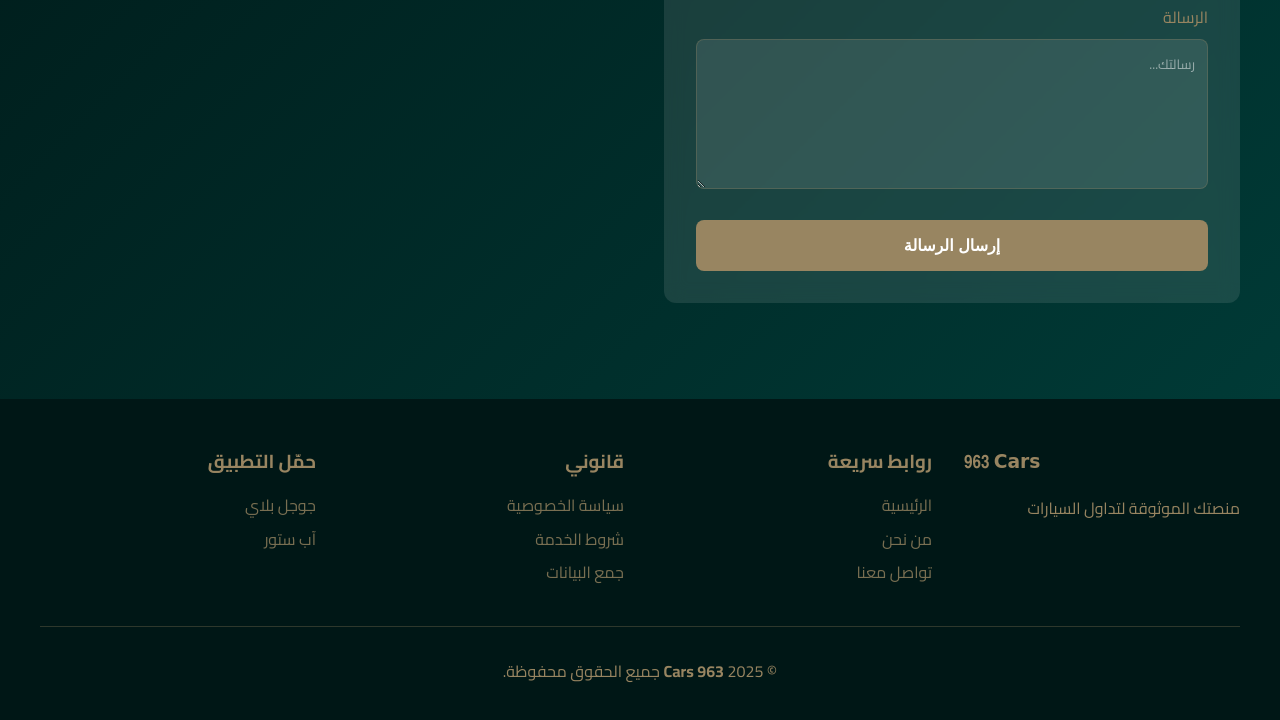
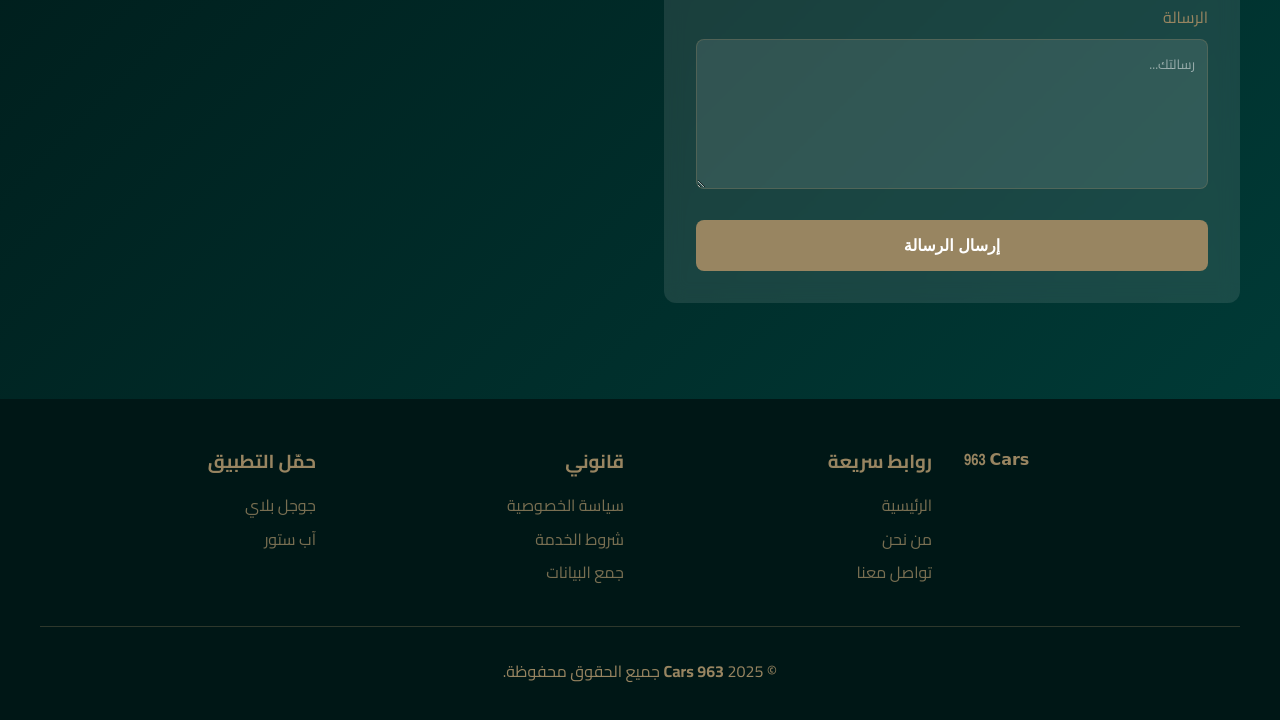
Before and after one commit to anasyakoub79/963-cars-public, a plain HTML site: page 963cars-website.html in a window 1280 px wide. Shown: the part 3636-4356 px from the top of the page. Drawn offline with Linux system fonts and the light colour scheme.

Commit message:
Update 963cars-website.html

```diff
--- a/963cars-website.html
+++ b/963cars-website.html
@@ -1073,8 +1073,7 @@
         <div class="container">
             <div class="footer-content">
                 <div class="footer-section">
-                    <h3 dir="ltr"><span style="font-family: 'Bahnschrift', 'Arial Narrow', sans-serif; font-weight: 600;">963</span> <span style="font-family: 'Brush Script MT', cursive;">Cars</span></h3>
-                    <p>منصتك الموثوقة لتداول السيارات</p>
+                    <h4 dir="ltr"><span style="font-family: 'Bahnschrift', 'Arial Narrow', sans-serif; font-weight: 600;">963</span> <span style="font-family: 'Brush Script MT', cursive;">Cars</span></h3>
                 </div>
                 <div class="footer-section">
                     <h3>روابط سريعة</h3>
```
